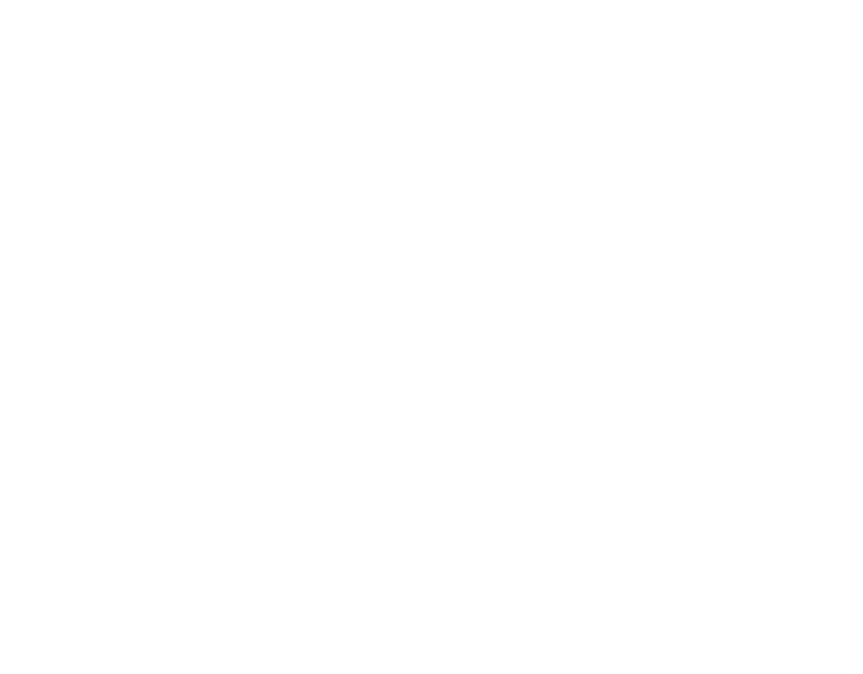
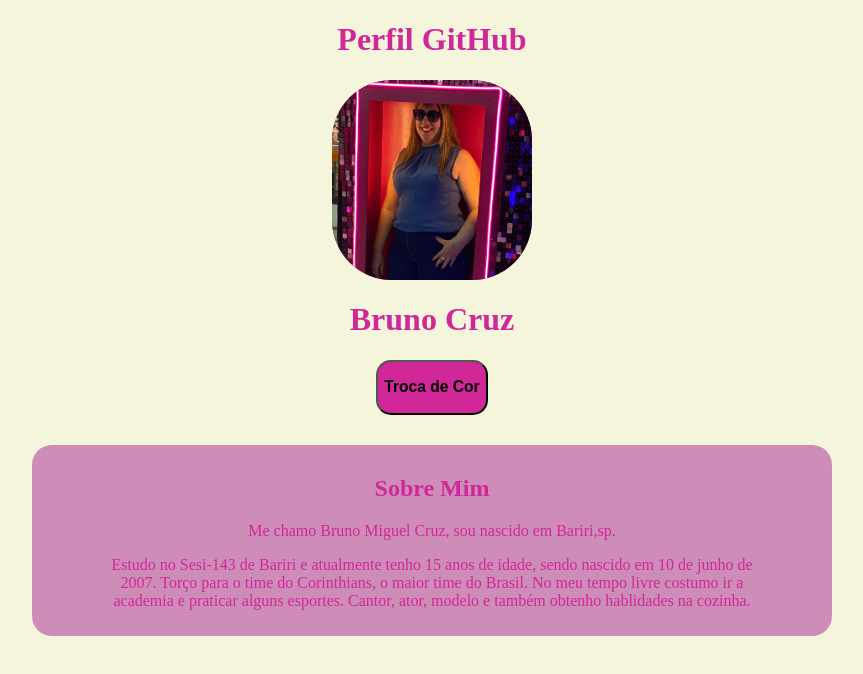
Before and after one commit to Cruz014/PERFIL, a plain HTML site: page index.html in a window 1280 px wide. Shown: the whole page, without its empty margins (208-1071 px from the left). Drawn offline with Linux system fonts and the light colour scheme.

Commit message:
Commit das 10:00

```diff
--- a/assets/style.css
+++ b/assets/style.css
@@ -0,0 +1,39 @@
+body{
+    background-color: beige;
+}
+main{
+    background-color: rgb(beige);
+    text-align: center;
+    width: 800px;
+    margin: 0 auto;
+    color: rgb(209, 39, 152);
+}
+.Sobre-Mim{
+    background-color: rgb(206, 141, 184);
+    padding: 10px 60px;
+    border-radius: 20px;
+    margin-top: 20px;
+    color: rgb(209, 39, 152);
+}
+.Detalhes>span{
+    display: block;
+    margin-top: px;
+}
+figure{
+    width: 200px;
+    height: 200px;
+    border-radius: 30%;
+    overflow: hidden;
+    margin: 0 auto;
+}
+img{
+    background-color: rgb(209, 39, 152);
+    height: 100%;
+    width: 100%;
+    object-fit: cover;
+}
+button{
+    margin-bottom: 10px;
+    background-color: rgb(209, 39, 152);
+    border-radius: 15px;
+}
--- a/index.html
+++ b/index.html
@@ -3,10 +3,34 @@
 <head>
     <meta charset="UTF-8">
     <meta name="viewport" content="width=device-width, initial-scale=1.0">
-    <title>Document</title>
+    <title>PF GitHub</title>
     <link rel="stylesheet" href="assets/style.css">
 </head>
 <body>
+    <main>
+        <h1>Perfil GitHub</h1>
+        <figure>
+            <img src="assets/WhatsApp Image 2023-07-28 at 15.32.26.jpeg" alt="Foto kekel barbie">
+        </figure>
+        <h1>Bruno Cruz</h1>
+        <button>
+            <h3>Troca de Cor</h3>
+        </button>
+        <article class="Sobre-Mim">
+        <h2>Sobre Mim</h2>
+            <p>Me chamo Bruno Miguel Cruz, sou nascido em Bariri,sp.
+            </p>
+            <p>
+                Estudo no Sesi-143 de Bariri e atualmente tenho 15 anos de idade, sendo nascido
+                em 10 de junho de 2007. Torço para o time do Corinthians, o maior time do Brasil.
+                No meu tempo livre costumo ir a academia e praticar alguns esportes.
+                Cantor, ator, modelo e também obtenho hablidades na cozinha.
+            </p>
+        </article>
+        <article class="Detalhes">
+
+        </article>
+    </main>
     <script src="assets/main.js"></script>
 </body>
 </html>
```
Also changed, not shown: assets/WhatsApp Image 2023-07-28 at 15.32.26.jpeg (added), assets/fundo cirstais bar.jpg (added).
